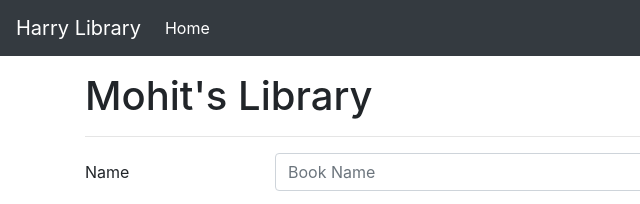
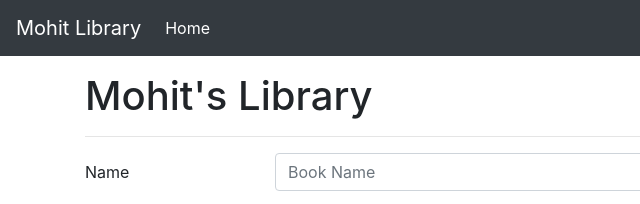
Before and after one commit to mohitjawa/AddFavBook, a plain HTML site: page index.html in a window 1280 px wide. Shown: the top 204 px of the page, 0-640 px from the left. Drawn offline with nearby package versions, Linux system fonts and the light colour scheme.

Commit message:
Update index.html

```diff
--- a/index.html
+++ b/index.html
@@ -15,7 +15,7 @@
 
 <body>
     <nav class="navbar navbar-expand-lg navbar-dark bg-dark">
-        <a class="navbar-brand" href="#">Harry Library</a>
+        <a class="navbar-brand" href="#">Mohit Library</a>
         <button class="navbar-toggler" type="button" data-toggle="collapse" data-target="#navbarSupportedContent"
             aria-controls="navbarSupportedContent" aria-expanded="false" aria-label="Toggle navigation">
             <span class="navbar-toggler-icon"></span>
```
